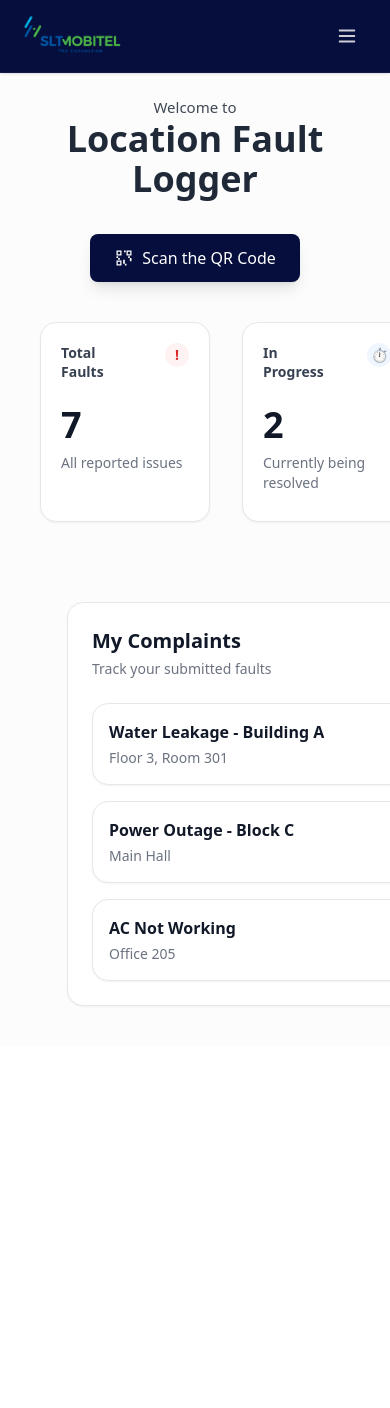
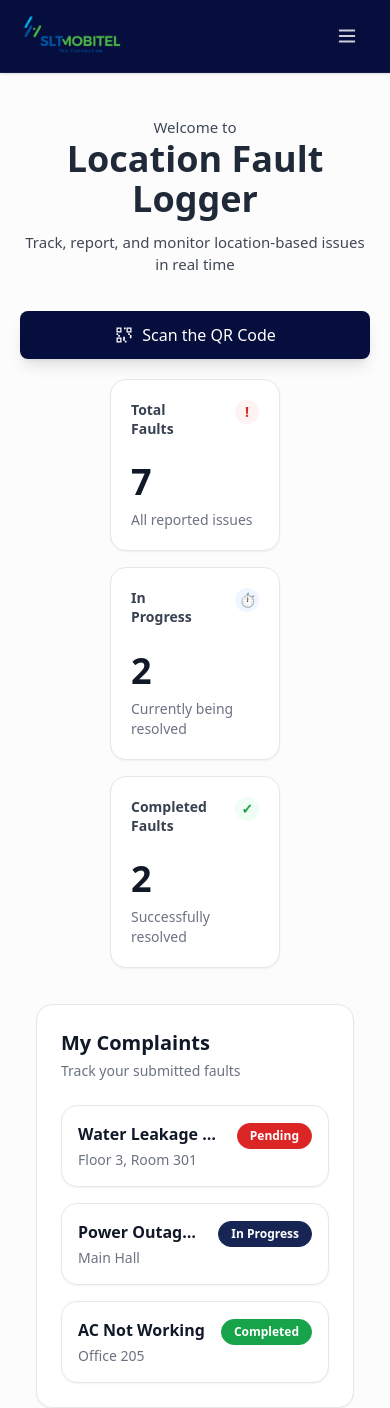
Before and after one commit to DilmiMadumalkaa/React_QR_Scanner, a React (Create React App) app: page / in a window 390 px wide. Before the commit the page ends 1046 px from the top, so only its background shows below. Built offline with nearby package versions, Linux system fonts and the light colour scheme; no server answers; sample sign-in values are in the browser's storage.

Commit message:
Removed Sidebar, Made navbar responsive, Added my complaints blank page.

```diff
--- a/src/App.jsx
+++ b/src/App.jsx
@@ -1,10 +1,12 @@
-import { Routes, Route, Navigate } from 'react-router-dom';
-import LoginPage from './pages/LoginPage';
-import DashboardPage from './pages/HomePage';
-import ScanPage from './pages/ScanPage';
-import History from './pages/History';
-import { AuthProvider, useAuth } from './services/authService';
-import './index.css';
+import { Routes, Route, Navigate } from "react-router-dom";
+import LoginPage from "./pages/LoginPage";
+import DashboardPage from "./pages/HomePage";
+import ScanPage from "./pages/ScanPage";
+import History from "./pages/History";
+import { AuthProvider, useAuth } from "./services/authService";
+import "./index.css";
+import LocationPage from "./pages/LocationPage";
+import MyComplaintsPage from "./pages/MyComplaintsPage";
 
 function PrivateRoute({ children }) {
   const { user, loading } = useAuth();
@@ -16,12 +18,7 @@ export default function App() {
   return (
     <AuthProvider>
       <Routes>
-                <Route
-                    path="/login"
-                    element={
-                        <LoginPage />
-                    }
-                />
+        <Route path="/login" element={<LoginPage />} />
         <Route
           path="/"
           element={
@@ -39,10 +36,18 @@ export default function App() {
           }
         />
         <Route
-                    path="/history"
+          path="/location"
           element={
             <PrivateRoute>
-                            <History />
+              <LocationPage />
+            </PrivateRoute>
+          }
+        />
+        <Route
+          path="/mycomplaints"
+          element={
+            <PrivateRoute>
+              <MyComplaintsPage/>
             </PrivateRoute>
           }
         />
--- a/src/components/MyComplaintsCard.jsx
+++ b/src/components/MyComplaintsCard.jsx
@@ -31,7 +31,7 @@ function StatusBadge({ status }) {
 
 function ComplaintItem({ title, location, status }) {
   return (
-    <div className="flex items-start justify-between gap-4 rounded-2xl border border-gray-200 bg-white p-4 shadow-sm">
+    <div className="flex items-start justify-between gap-4 rounded-2xl border border-gray-200 bg-white p-4 shadow-sm hover:-translate-y-1 transition-all duration-300">
       <div className="min-w-0">
         <h4 className="truncate text-base font-semibold text-gray-900">
           {title}
@@ -69,7 +69,7 @@ export default function MyComplaintsCard({
   ],
 }) {
   return (
-    <div className="w-[520px] rounded-2xl border border-gray-200 bg-white p-6 shadow-sm">
+    <div className="w-full rounded-2xl border border-gray-200 bg-white p-6 shadow-sm">
       <div>
         <h3 className="text-xl font-bold text-gray-900">My Complaints</h3>
         <p className="mt-1 text-sm text-gray-500">
--- a/src/components/common/navbar.jsx
+++ b/src/components/common/navbar.jsx
@@ -1,70 +1,17 @@
 import React, { useState } from "react";
-import { NavLink } from "react-router-dom";
+import { NavLink, Link } from "react-router-dom";
 
 const Navbar = ({ logout, user }) => {
   const [open, setOpen] = useState(false);
 
   return (
-    // <nav className="fixed top-0 left-0 w-full bg-[#050E3C] px-6 py-4 flex items-center justify-between shadow z-50 border-b-[0.1px] border-white/5">
-    //   {/* Logo Section */}
-    //   <div className="flex items-center gap-3">
-    //     <img src="../slt_logo.png" alt="Logo" className="h-10 w-30" />
-    //   </div>
-
-    //   {/* Navigation Links */}
-    //   <div className="">
-    //     <ul className="flex gap-8 text-slate-300 text-left">
-    //       <NavLink
-    //         to="/"
-    //         className={({ isActive }) =>
-    //           `transition ${
-    //             isActive ? "text-white" : "text-white/70 hover:text-white"
-    //           }`
-    //         }
-    //       >
-    //         Dashboard
-    //       </NavLink>
-    //       <NavLink
-    //         to="/mycomplaints"
-    //         className={({ isActive }) =>
-    //           `transition ${
-    //             isActive ? "text-white" : "text-white/70 hover:text-white"
-    //           }`
-    //         }
-    //       >
-    //         My Complaints
-    //       </NavLink>
-    //     </ul>
-    //   </div>
-
-    //   {/* User Details */}
-    //   <div className="flex items-center gap-3">
-    //     <div className="w-10 h-10 rounded-full bg-gradient-to-br from-emerald-400 to-blue-500 flex items-center justify-center text-lg font-bold text-white">
-    //       {user?.displayName?.charAt(0) || "U"}
-    //     </div>
-    //     <div className="text-white">
-    //       <p className="font-semibold text-sm">{user?.displayName}</p>
-    //       <p className="text-xs opacity-70">{user?.email}</p>
-    //     </div>
-    //   </div>
-
-    //   <button
-    //         className="md:hidden inline-flex items-center justify-center rounded-lg p-2 text-white/80 hover:bg-white/10"
-    //         onClick={() => setOpen((v) => !v)}
-    //         aria-label="Toggle menu"
-    //       >
-    //         <svg width="22" height="22" viewBox="0 0 24 24" fill="none">
-    //           <path d="M4 6h16M4 12h16M4 18h16" stroke="currentColor" strokeWidth="2" strokeLinecap="round" />
-    //         </svg>
-    //       </button>
-    // </nav>
-
-    <nav className="fixed top-0 left-0 w-full bg-[#050E3C] shadow z-50 border-b-[0.1px] border-white/5">
+    <nav className="fixed top-0 left-0 w-full bg-[#050E3C] shadow z-50 border-b-[0.1px] border-white/5 transition-all duration-600">
       <div className="px-6 py-4 flex items-center justify-between">
-
         {/* Logo Section */}
         <div className="flex items-center gap-3">
-          <img src="../slt_logo.png" alt="Logo" className="h-10 w-30" />
+          <NavLink to="/login">
+            <img src="../slt_logo.png" alt="Logo" className="h-10 w-30" />
+          </NavLink>
         </div>
 
         {/* Navigation Links (Desktop) */}
--- a/src/pages/HomePage.jsx
+++ b/src/pages/HomePage.jsx
@@ -30,10 +30,13 @@ export default function HomePage() {
       /> */}
 
       {/* Main Content */}
-      <main className="pt-24 justify-center relative z-10">
-        <header className="text-center mb-[35px]">
+      <main className="pt-24 justify-center relative z-10 mx-5">
+        <header className="text-center mb-[35px] mt-5">
           <p className="opacity-85 text-[15px]">Welcome to</p>
           <h1 className="text-4xl font-bold">Location Fault Logger</h1>
+          <p className="opacity-85 text-[15px] mt-3">
+            Track, report, and monitor location-based issues in real time
+          </p>
         </header>
 
         <div className="flex justify-center">
@@ -41,7 +44,7 @@ export default function HomePage() {
             onClick={() => {
               navigate("/scan");
             }}
-            className="flex items-center  gap-2 bg-[#050E3C] text-white px-6 py-3 rounded-lg font-medium hover:bg-[#050E3C]/90 transition-all shadow-lg"
+            className="flex items-center justify-center w-[500px] gap-2 bg-[#050E3C] text-white px-6 py-3 rounded-lg font-medium hover:bg-[#050E3C]/90 transition-all shadow-lg"
           >
             <svg
               xmlns="http://www.w3.org/2000/svg"
@@ -55,8 +58,10 @@ export default function HomePage() {
           </button>
         </div>
 
-        <div className="grid lg:grid-cols-2 sm:grid-cols-1 justify-items-center">
-          <div className="flex flex-row gap-8 p-10 h-[280px]">
+        <div className="grid grid-cols-1 lg:grid-cols-2 gap-4 lg:gap-5 justify-items-center items-center">
+          {/* Left: Status cards */}
+          <div className="px-4 sm:px-6 lg:px-10 mt-5">
+            <div className="grid grid-cols-1 sm:grid-cols-2 xl:grid-cols-3 gap-4 sm:gap-6 items-center">
               <FaultCard
                 title="Total Faults"
                 icon="!"
@@ -82,10 +87,14 @@ export default function HomePage() {
                 iconColor="text-green-600"
               />
             </div>
-          <div className="p-10">
-            <MyComplaintsCard/>
           </div>
 
+          {/* My Complaints */}
+          <div className="px-4 sm:px-6 lg:px-10 w-full">
+            <div className="w-full max-w-xl lg:max-w-none mx-auto mt-5">
+              <MyComplaintsCard />
+            </div>
+          </div>
         </div>
 
         <style jsx>{`
--- a/src/pages/ScanPage.jsx
+++ b/src/pages/ScanPage.jsx
@@ -111,15 +111,15 @@ export default function ScanPage() {
       <Navbar logout={logout} user={user} />
 
       {/* Sidebar */}
-      <Sidebar
+      {/* <Sidebar
         user={user}
         logout={logout}
         isOpen={isSidebarOpen}
         setIsOpen={setIsSidebarOpen}
-      />
+      /> */}
 
       {/* Main Content */}
-      <main className="lg:ml-64 p-10 pt-24 relative z-10">
+      <main className="p-10 pt-24 relative z-10 justify-center">
         <header className="text-center mb-8">
           <h1 className="text-3xl font-bold text-gray-800">Scan QR Code</h1>
           <p className="text-gray-600 mt-2">
```
Lines whose indentation alone changed are shown as unchanged.
